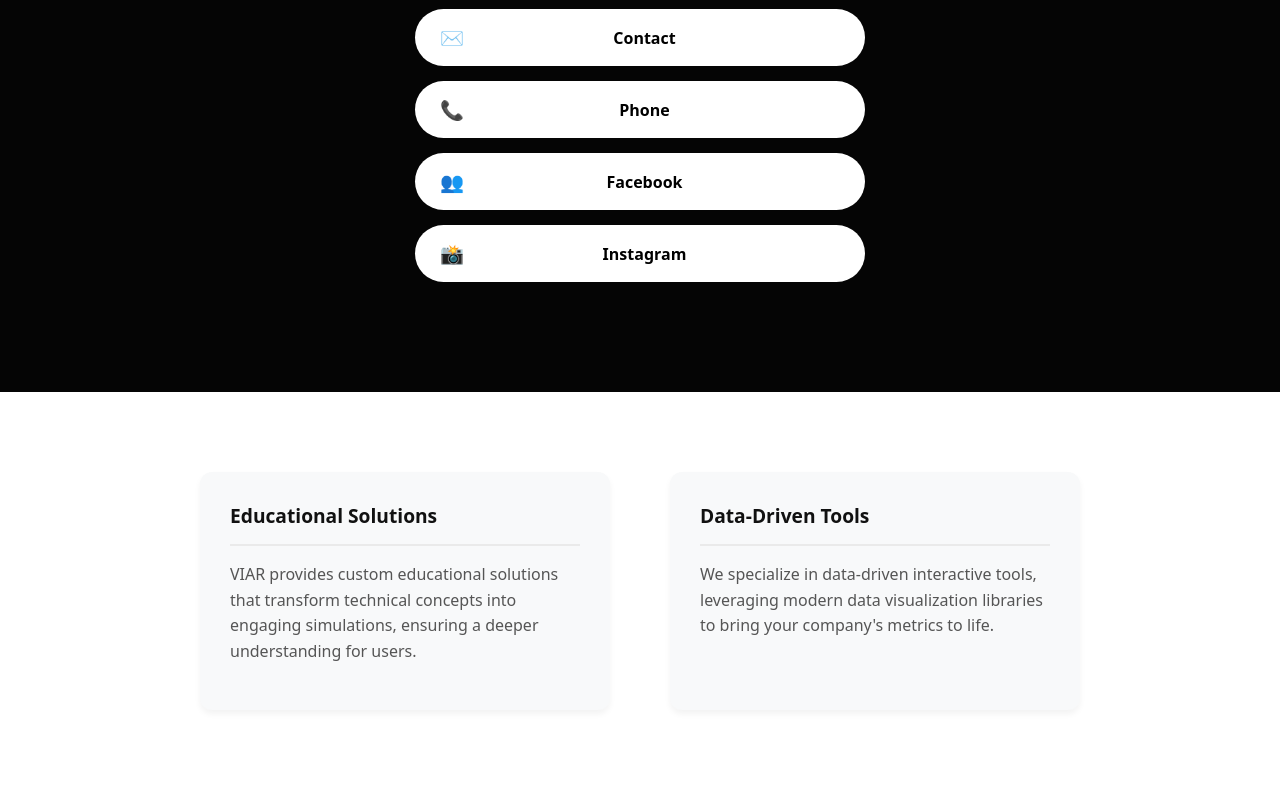
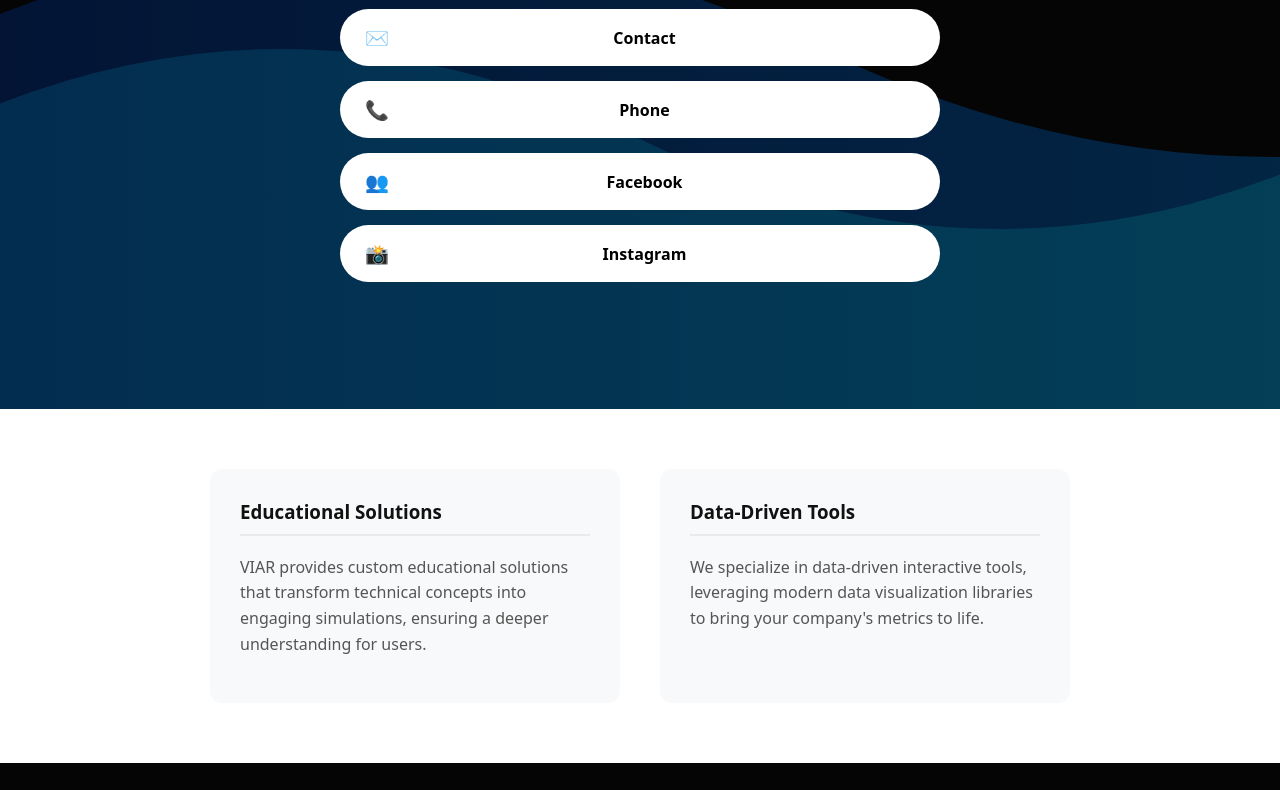
Before and after one commit to js9520571-lab/Viar, a plain HTML site: page index.html in a window 1280 px wide. Shown: the part 311-1101 px from the top of the page. After the commit the page ends 1074 px from the top, so only its background shows below. Drawn offline with Linux system fonts and the light colour scheme.

Commit message:
Update index.html

```diff
--- a/index.html
+++ b/index.html
@@ -13,32 +13,55 @@
     }
     .header-section {
       text-align: center;
-      padding: 50px 20px;
+      padding: 60px 20px;
       position: relative;
+      overflow: hidden; /* Keeps animation inside */
+      min-height: 75vh;
+      display: flex;
+      flex-direction: column;
+      align-items: center;
     }
-    .logo-container {
-      margin-bottom: 30px;
+
+    /* --- ANIMATION CSS --- */
+    .background-animation {
+      position: absolute;
+      top: 0;
+      left: 0;
+      width: 100%;
+      height: 100%;
+      z-index: 0;
+      opacity: 0.4;
+      pointer-events: none; /* Lets you click buttons through the animation */
     }
+
+    /* --- CONTENT CSS --- */
+    .content-layer {
+      position: relative;
+      z-index: 1;
+      width: 100%;
+      max-width: 600px;
+    }
+    .logo-container { margin-bottom: 30px; }
     .logo-text {
       font-size: 3.5rem;
       font-weight: 800;
       letter-spacing: 4px;
       color: #ffffff;
-      text-shadow: 0 0 15px rgba(0, 162, 255, 0.6);
+      text-shadow: 0 0 15px rgba(0, 162, 255, 0.8);
       margin: 10px 0 5px;
     }
     .subtitle {
       font-size: 0.8rem;
-      color: #0055ff;
+      color: #00a2ff;
       letter-spacing: 3px;
       text-transform: uppercase;
       font-weight: 600;
-      margin-bottom: 40px;
+      margin-bottom: 30px;
     }
     .top-nav {
       display: flex;
       justify-content: center;
-      gap: 40px;
+      gap: 30px;
       font-size: 0.85rem;
       font-weight: bold;
       letter-spacing: 1px;
@@ -55,13 +78,9 @@
     .button-container {
       display: flex;
       flex-direction: column;
-      align-items: center;
       gap: 15px;
-      margin-bottom: 60px;
     }
     .action-btn {
-      width: 100%;
-      max-width: 400px;
       padding: 15px 25px;
       border-radius: 30px;
       background-color: #ffffff;
@@ -70,29 +89,19 @@
       font-weight: bold;
       display: flex;
       align-items: center;
-      transition: transform 0.2s, background-color 0.2s;
+      transition: transform 0.2s;
     }
-    .action-btn:hover {
-      background-color: #e0e0e0;
-      transform: scale(1.02);
-    }
-    .btn-icon {
-      margin-right: 20px;
-      font-size: 1.2rem;
-    }
-    .btn-text {
-      flex-grow: 1;
-      text-align: center;
-      margin-right: 35px; /* balances icon space */
-    }
+    .action-btn:hover { transform: scale(1.03); }
+    .btn-icon { margin-right: 20px; font-size: 1.2rem; }
+    .btn-text { flex-grow: 1; text-align: center; margin-right: 35px; }
 
     .bottom-section {
       background-color: #ffffff;
       color: #111111;
-      padding: 80px 20px;
+      padding: 60px 20px;
       display: flex;
       justify-content: center;
-      gap: 60px;
+      gap: 40px;
       flex-wrap: wrap;
     }
     .info-card {
@@ -100,24 +109,43 @@
       background: #f8f9fa;
       padding: 30px;
       border-radius: 12px;
-      box-shadow: 0 4px 6px rgba(0,0,0,0.05);
     }
     .info-card h3 {
       margin-top: 0;
-      font-size: 1.2rem;
       border-bottom: 2px solid #eaeaea;
-      padding-bottom: 15px;
-      margin-bottom: 15px;
+      padding-bottom: 10px;
     }
-    .info-card p {
-      line-height: 1.6;
-      color: #555;
-    }
+    .info-card p { color: #555; line-height: 1.6; }
   </style>
 </head>
 <body>
 
   <div class="header-section">
+
+    <svg class="background-animation" preserveAspectRatio="xMidYMid slice" viewBox="0 0 800 400" xmlns="http://www.w3.org/2000/svg">
+      <defs>
+        <linearGradient id="wave1" x1="0%" y1="0%" x2="100%" y2="0%">
+          <stop offset="0%" stop-color="#003399" stop-opacity="0.8" />
+          <stop offset="50%" stop-color="#00a2ff" stop-opacity="0.8" />
+          <stop offset="100%" stop-color="#003399" stop-opacity="0.8" />
+        </linearGradient>
+        <linearGradient id="wave2" x1="0%" y1="0%" x2="100%" y2="0%">
+          <stop offset="0%" stop-color="#00a2ff" stop-opacity="0.5" />
+          <stop offset="50%" stop-color="#00f2fe" stop-opacity="0.5" />
+          <stop offset="100%" stop-color="#00a2ff" stop-opacity="0.5" />
+        </linearGradient>
+      </defs>
+      <g>
+        <path fill="url(#wave1)" d="M 0 400 L 0 200 Q 250 80, 500 200 T 1000 200 T 1500 200 T 2000 200 T 2500 200 T 3000 200 L 3000 400 Z">
+          <animateTransform attributeName="transform" type="translate" values="0,0; -1000,0" dur="15s" repeatCount="indefinite" />
+        </path>
+        <path fill="url(#wave2)" d="M 0 400 L 0 250 Q 200 150, 400 250 T 800 250 T 1200 250 T 1600 250 T 2000 250 T 2400 250 L 2400 400 Z">
+          <animateTransform attributeName="transform" type="translate" values="0,0; -800,0" dur="10s" repeatCount="indefinite" />
+        </path>
+      </g>
+    </svg>
+
+    <div class="content-layer">
       <div class="logo-container">
         <div class="logo-text">VIAR</div>
         <div class="subtitle">Company To Grow</div>
@@ -151,6 +179,7 @@
         </a>
       </div>
     </div>
+  </div>
 
   <div class="bottom-section">
     <div class="info-card">
```
Lines whose indentation alone changed are shown as unchanged.
